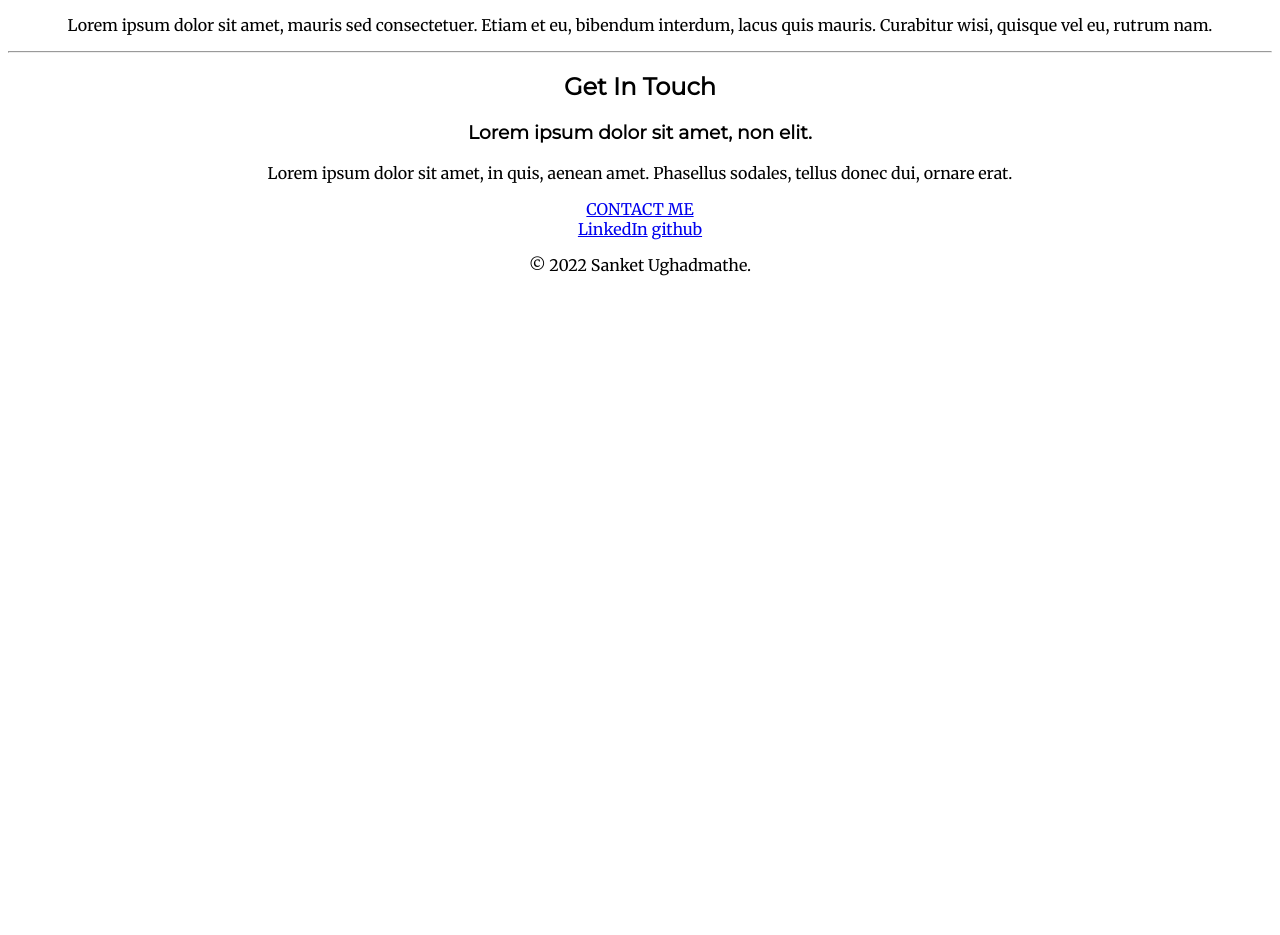
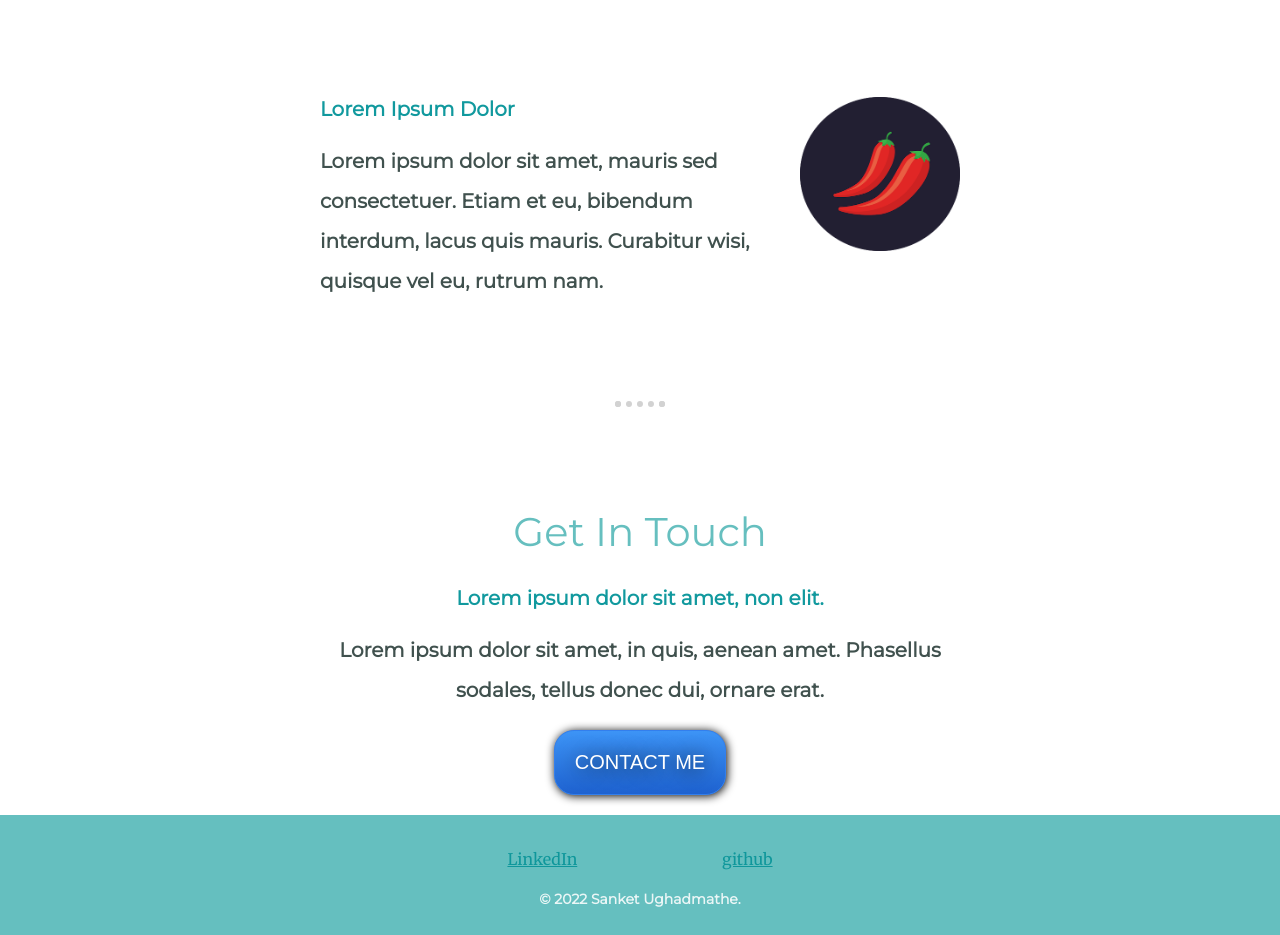
Before and after one commit to sanketughadmathe/Web-Development-Practice, a website: page Personal Website/CSS display property.html in a window 1280 px wide. Shown: the part 1489-2424 px from the top of the page. Before the commit the page ends 1780 px from the top, so only its background shows below. Drawn offline with Linux system fonts and the light colour scheme.

Commit message:
New file added

```diff
--- a/Personal Website/01.css
+++ b/Personal Website/01.css
@@ -3,6 +3,7 @@ body {background-color: #DEF5E5;} */
 
 body {
   background-color: #DEF5E5;
+  font-family: 'Sacramento', cursive;
 }
 
 hr {
@@ -13,10 +14,12 @@ hr {
 
 h1  {
   color: palevioletred;
+  /* font-family: 'Montserrat', sans-serif; */
 }
 
 h3  {
   color: palevioletred;
+  font-family: 'Montserrat', sans-serif;
 }
 
 /* .top {
--- a/Personal Website/CSS display property.css
+++ b/Personal Website/CSS display property.css
@@ -2,40 +2,82 @@ body {
   /* #E4F9F5;
   #DEF5E5; */
   text-align: center;
-  /* font-family: Verdana, Geneva, Tahoma, sans-serif; */
-  /* font-family: Helvetica Neue,Helvetica,Arial,sans-serif; */
   font-family: 'Merriweather', serif;
-  /* font-family: 'Merriweather Sans', sans-serif; */
-  /* font-family: 'Montserrat', sans-serif; */
-  /* font-family: 'Sacramento', cursive; */
+  /* font-size: 2em; */
+  margin: 0;
+}
+
+p {
+  font-size: 20px;
+  font-family: 'Montserrat', sans-serif;
+  line-height: 2;
+  color: #40514E;
+  font-weight: bold;
+}
+
+.intro {
+  width: 30%;
+  margin: auto;
+  /* text-align: center; */
 }
 
 h1 {
   /* width: 10%; */
-  margin: 0;
-  font-size: 60px;
+  margin: 0 auto 0 auto;
+  font-size: 5.625rem;
   font-family: 'Sacramento', cursive;
+  color: #66BFBF;
+  line-height: 1.6;
 }
 
 h2 {
+  margin: 0;
+  padding-bottom: 10px;
+  /* padding-bottom: 10px; */
+  /* margin-bottom: 10px; */
   font-family: 'Montserrat', sans-serif;
+  font-size: 2.5rem;
+  color: #66BFBF;
+  font-weight: normal;
 }
 
 h3 {
   font-family: 'Montserrat', sans-serif;
+  color: #11999E;
+  font-size: 20px;
 }
 
-.top {
+hr {
+  border: dotted #d2d2d2 6px;
+  border-bottom: none;
+  width: 3%;
+  margin: 100px auto;
+}
+
+a {
+  color: #0f979b;
+}
+
+.top-container {
   padding-top: 100px;
   position: relative;
-  background-color: #E4F9F5;
+  background-color: #DEF5E5;
+  /* #E4F9F5; */
+}
+
+.bottom-container {
+  height: 120px;
+  background-color: #65bfbf;
+  font-size: 20px;
+  margin-top: 20px;
+  /* text-align: center; */
 }
 
 
 .top_cloud {
   position: absolute;
   right: 300px;
-  top: 50px;
+  top: 40px;
   /* left: 20%; */
 }
 
@@ -46,7 +88,7 @@ h3 {
 
 .bottom_cloud {
   position: absolute;
-  left: 300px;
+  left: 250px;
   bottom: 300px;
 }
 
@@ -55,3 +97,89 @@ h3 {
   /* top: 50px; */
   /* bottom: 300px; */
 }
+
+.contact-me {
+  font-size: 20px;
+}
+
+.contactmessage {
+  width: 50%;
+  margin: 20px auto;
+}
+
+.skill-row {
+  text-align: left;
+  margin: 50px auto 100px auto;
+  /* align-items: center; */
+  width: 50%;
+
+}
+
+.skill-img1 {
+  width: 25%;
+  float: left;
+  margin-right: 30px;
+}
+
+.skill-img2 {
+  width: 25%;
+  float: right;
+  margin-left: 30px;
+}
+
+.footer-link {
+  /* margin-top: 40px; */
+  position: relative;
+  top: 30px;
+  text-align: center;
+  margin: 70px;
+  font-size: 16px;
+  /* margin: 15px; */
+}
+
+.copyright{
+  margin-top: 45px;
+  font-size: 14px;
+  color: #EAF6F6;
+  /* margin: 30px; */
+}
+
+
+.BUTTON_JHT {
+  background: #3D94F6;
+  background-image: -webkit-linear-gradient(top, #3D94F6, #1E62D0);
+  background-image: -moz-linear-gradient(top, #3D94F6, #1E62D0);
+  background-image: -ms-linear-gradient(top, #3D94F6, #1E62D0);
+  background-image: -o-linear-gradient(top, #3D94F6, #1E62D0);
+  background-image: -webkit-gradient(to bottom, #3D94F6, #1E62D0);
+  -webkit-border-radius: 20px;
+  -moz-border-radius: 20px;
+  border-radius: 20px;
+  color: #FFFFFF;
+  font-family: Arial;
+  font-size: 20px;
+  padding: 20px;
+  -webkit-box-shadow: 1px 1px 10px 0 #000000;
+  -moz-box-shadow: 1px 1px 10px 0 #000000;
+  box-shadow: 1px 1px 10px 0 #000000;
+  text-shadow: 1px 1px 20px #000000;
+  border: solid #337FED 1px;
+  text-decoration: none;
+  display: inline-block;
+  cursor: pointer;
+  text-align: center;
+}
+
+.BUTTON_JHT:hover {
+  border: solid #337FED 1px;
+  background: #1E62D0;
+  background-image: -webkit-linear-gradient(top, #1E62D0, #3D94F6);
+  background-image: -moz-linear-gradient(top, #1E62D0, #3D94F6);
+  background-image: -ms-linear-gradient(top, #1E62D0, #3D94F6);
+  background-image: -o-linear-gradient(top, #1E62D0, #3D94F6);
+  background-image: -webkit-gradient(to bottom, #1E62D0, #3D94F6);
+  -webkit-border-radius: 20px;
+  -moz-border-radius: 20px;
+  border-radius: 20px;
+  text-decoration: none;
+}
--- a/Personal Website/CSS display property.html
+++ b/Personal Website/CSS display property.html
@@ -8,13 +8,14 @@
     <link rel="preconnect" href="https://fonts.googleapis.com">
     <link rel="preconnect" href="https://fonts.gstatic.com" crossorigin>
     <link href="https://fonts.googleapis.com/css2?family=Merriweather&family=Merriweather+Sans&family=Montserrat&family=Sacramento&display=swap" rel="stylesheet">
+
     <title>Sanket</title>
   </head>
   <body>
-    <div class="top">
+    <div class="top-container">
       <img class="top_cloud" src="images/cloud.png" alt="cloud-img">
       <h1>I'm Sanket.</h1>
-      <p>a Python developer.</p>
+      <h2>a Python developer.</h2>
       <img class="bottom_cloud" src="images/cloud.png" alt="cloud-img">
       <img class="mountain" src="images/mountain.png" alt="mountain-img">
     </div>
@@ -22,18 +23,18 @@
       <div class="profile">
         <img src="profile-pic.png" height="200px" width="200px" alt="">
         <h2>Hello.</h2>
-        <p>I am a Python & PowerBI developer.</p>
+        <p class="intro">I am a Python & PowerBI developer.</p>
       </div>
       <hr>
       <div class="skills">
         <h2>My Skills.</h2>
         <div class="skill-row">
-          <img class="" src="Images/python 2.png" height="150px" width="150px" alt="">
+          <img class="skill-img1" src="Images/python 2.png" alt="">
           <h3>Lorem & Ipsum</h3>
           <p>Lorem ipsum dolor sit amet, quis in duis, iaculis id felis. Consectetuer vestibulum, nunc urna lectus, erat ligula. Hendrerit nam, lectus ante, ut lorem eros.</p>
         </div>
         <div class="skill-row">
-          <img class="" src="Images/chillies.png" height="200px" width="200px" alt="">
+          <img class="skill-img2" src="Images/chillies.png"alt="">
           <h3>Lorem Ipsum Dolor</h3>
           <p>Lorem ipsum dolor sit amet, mauris sed consectetuer. Etiam et eu, bibendum interdum, lacus quis mauris. Curabitur wisi, quisque vel eu, rutrum nam.</p>
         </div>
@@ -42,15 +43,16 @@
       <div class="contact-me">
         <h2>Get In Touch</h2>
         <h3>Lorem ipsum dolor sit amet, non elit.</h3>
-        <p>Lorem ipsum dolor sit amet, in quis, aenean amet. Phasellus sodales, tellus donec dui, ornare erat.</p>
-        <a class="btn" href="mailto:sanketughadmathe@gmail.com">CONTACT ME</a>
+        <p class="contactmessage">Lorem ipsum dolor sit amet, in quis, aenean amet. Phasellus sodales, tellus donec dui, ornare erat.</p>
+        <!-- <a class="btn" href="mailto:sanketughadmathe@gmail.com">CONTACT ME</a> -->
+        <a href="mailto:sanketughadmathe@gmail.com" class="BUTTON_JHT">CONTACT ME</a>
       </div>
     </div>
     <div class="bottom-container">
       <a class="footer-link" href="https://www.linkedin.com/in/sanketughadmathe/">LinkedIn</a>
       <a class="footer-link" href="https://github.com/sanketughadmathe">github</a>
       <!-- <a class="footer-link" href="https://www.appbrewery.co/">Website</a> -->
-      <p>© 2022 Sanket Ughadmathe.</p>
+      <p class="copyright">© 2022 Sanket Ughadmathe.</p>
     </div>
     <!-- <h1>Sanket's Website</h1>
       <p><i>Power BI developer</i></p> -->
```
Also changed, not shown: Personal Website/01.Html (+3 -0 lines).
